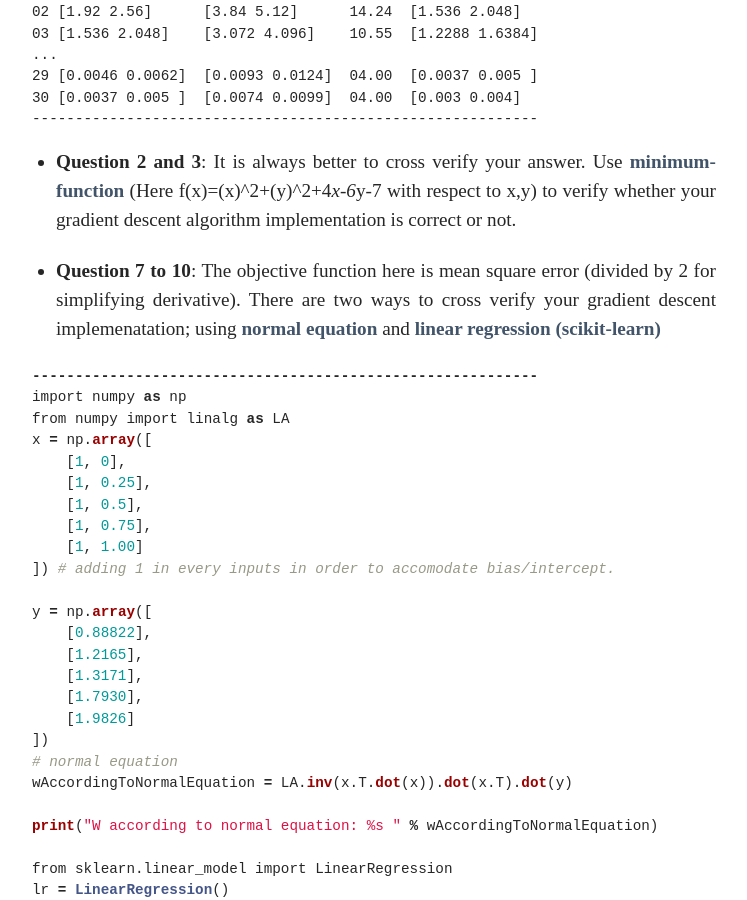
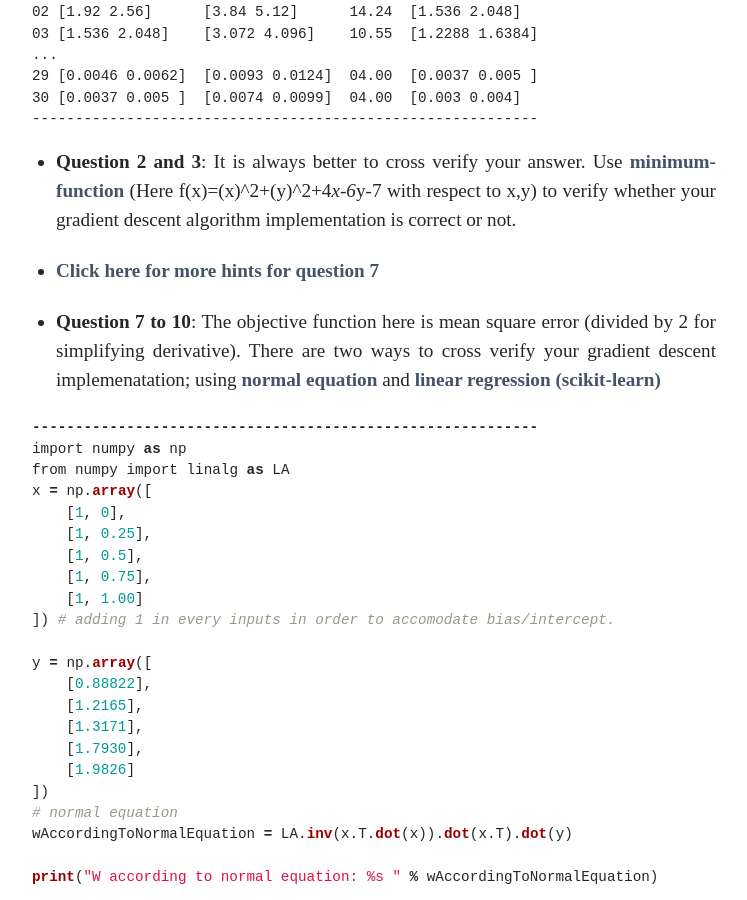
Before and after one commit to habeebperwad/blog, a Jekyll site: the page built from _posts/2019-02-05-nptel-MLESA-w03.md, in a window 1280 px wide and 900 px high, scrolled down 4694 px. Shown: the whole window, without its empty margins (286-1033 px from the left). Built offline with Jekyll 4.4.1, drawn with Linux system fonts in a browser that asks for light colours; Markdown is read by kramdown in place of the engine named in the settings; comment, search, counter and statistics services are not loaded.

Commit message:
nptel notes

```diff
--- a/_config.yml
+++ b/_config.yml
@@ -45,5 +45,3 @@ kramdown:
 plugins:
   - jekyll-redirect-from
   - jekyll-sitemap
-
-markdown: redcarpet
--- a/_posts/2019-02-05-nptel-MLESA-w03.md
+++ b/_posts/2019-02-05-nptel-MLESA-w03.md
@@ -156,6 +156,7 @@ k  w                gradient w       J(w)    new w
 * **Question 2 and 3**: It is always better to cross verify your answer. Use [minimum-function](https://www.dcode.fr/minimum-function)
 (Here f(x)=(x)^2+(y)^2+4*x-6*y-7 with respect to x,y) to verify whether your gradient descent algorithm implementation is correct or not.
 
+* [Click here for more hints for question 7](/res/nptel-mlesa-A3Q7.pdf)
 
 * **Question 7 to 10**:
   The objective function here is mean square error (divided by 2 for simplifying derivative).
```
Also changed, not shown: 1 other file.
